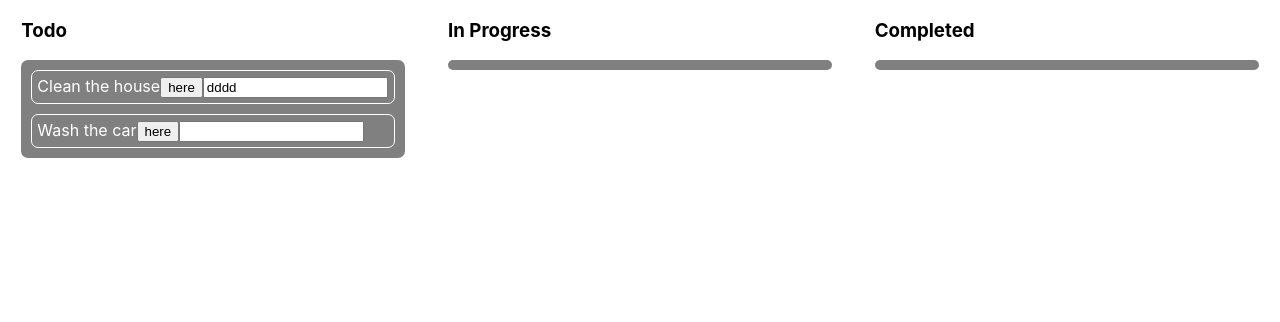
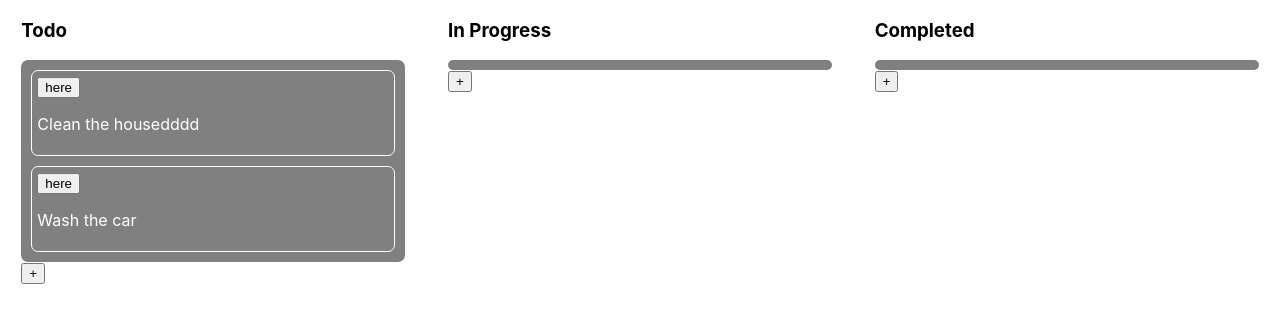
Before and after one commit to frakesdj/projectBoard, a React (Create React App) app in the folder project-board/: page / in a window 1280 px wide. Shown: the top 322 px of the page. Built offline with nearby package versions, Linux system fonts and the light colour scheme.

Commit message:
Able to add new tasks

```diff
--- a/project-board/src/App.js
+++ b/project-board/src/App.js
@@ -26,7 +26,7 @@ function App() {
       title: "Todo",
       items: [item, item2]
     },
-    "in-progress": {
+    "inprogress": {
       title: "In Progress",
       items: []
     },
@@ -72,6 +72,18 @@ function App() {
       })
   }
 
+  function updateName(nam, index, key)  {
+
+    console.log(state[key].items);
+    const itemCopy = {...state[key].items[index]}
+
+    setState(prev => {
+        prev = {...prev}
+        prev[key].items[index].name = nam.target.value;
+        return prev;
+      })
+  }
+
   function toggleTask (el, key, index) {
     const itemCopy = {...state[key].items[index]}
     itemCopy.editable = !itemCopy.editable;
@@ -87,6 +99,67 @@ function App() {
       return prev;
     })
   }
+
+  function addTask(key){
+    if (key === "todo")
+    {
+      setState(prev => {
+      return {
+        ...prev,
+        todo: {
+          title: "Todo",
+          items: [
+            ...prev.todo.items,
+            {
+              id: v4(),
+              name: "",
+              description: "",
+              editable: false
+            }
+          ]
+        }
+      }})
+    }
+    else if (key === "inprogress")
+    {
+      setState(prev => {
+        return {
+          ...prev,
+          "inprogress": {
+            title: "In Progress",
+            items: [
+              ...prev.inprogress.items,
+              {
+                id: v4(),
+                name: "",
+                description: "",
+                editable: false
+              }
+            ]
+          }
+        }})
+    }
+    else
+    {
+      setState(prev => {
+        return {
+          ...prev,
+          "done": {
+            title: "Completed",
+            items: [
+              ...prev.done.items,
+              {
+                id: v4(),
+                name: "",
+                description: "",
+                editable: false
+              }
+            ]
+          }
+        }})
+    }
+    }
+
 
  //comment for git tester
   return (
@@ -118,17 +191,28 @@ function App() {
                                   {...provided.dragHandleProps}
                                 >
 
-                                  {el.name}
+
 
                                   <button onClick={() => toggleTask(el, key, index)}>
                                   here
                                   </button>
-                                  {el.editable === true ? (<p>{el.description}</p>) : (                                  <input
-                                    type="text"
-                                    id="tagBar"
-                                    value={el.description}
-                                    onChange={(e) => updateDes(e, index, key)}
-                                  />)}
+                                  {el.editable !== true ? (
+                                  <p>{el.name}
+                                     {el.description}</p>) : (
+                                    <div>
+                                       <input
+                                      type="text"
+                                      id="namBar"
+                                      value={el.name}
+                                      onChange={(e) => updateDes(e, index, key)}/>
+
+                                       <input
+                                       type="text"
+                                       id="tagBar"
+                                       value={el.description}
+                                       onChange={(e) => updateDes(e, index, key)}/>
+                                    </div>
+                                  )}
 
                                 </div>
 
@@ -142,6 +226,9 @@ function App() {
                   )
                 }}
               </Droppable>
+              <button onClick={() => addTask(key)}>
+              +
+              </button>
             </div>
           )
         })}
```
